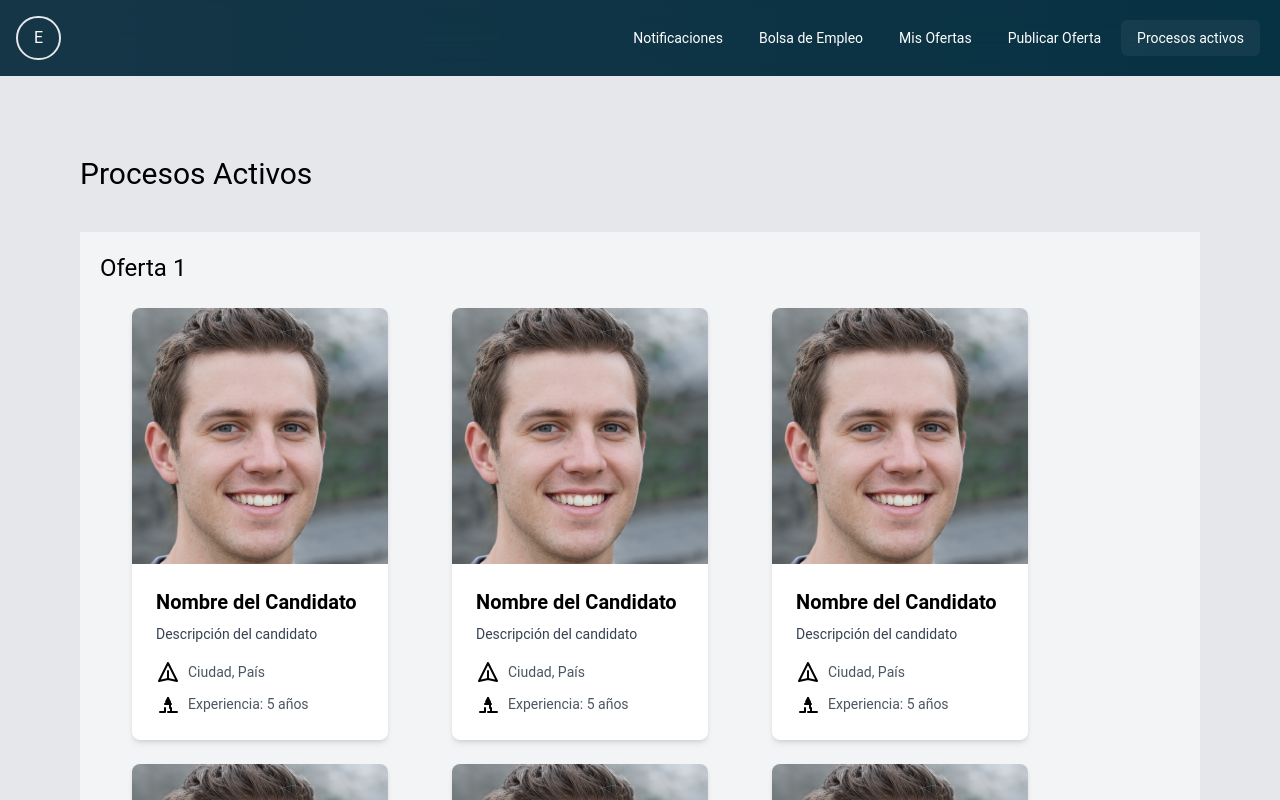
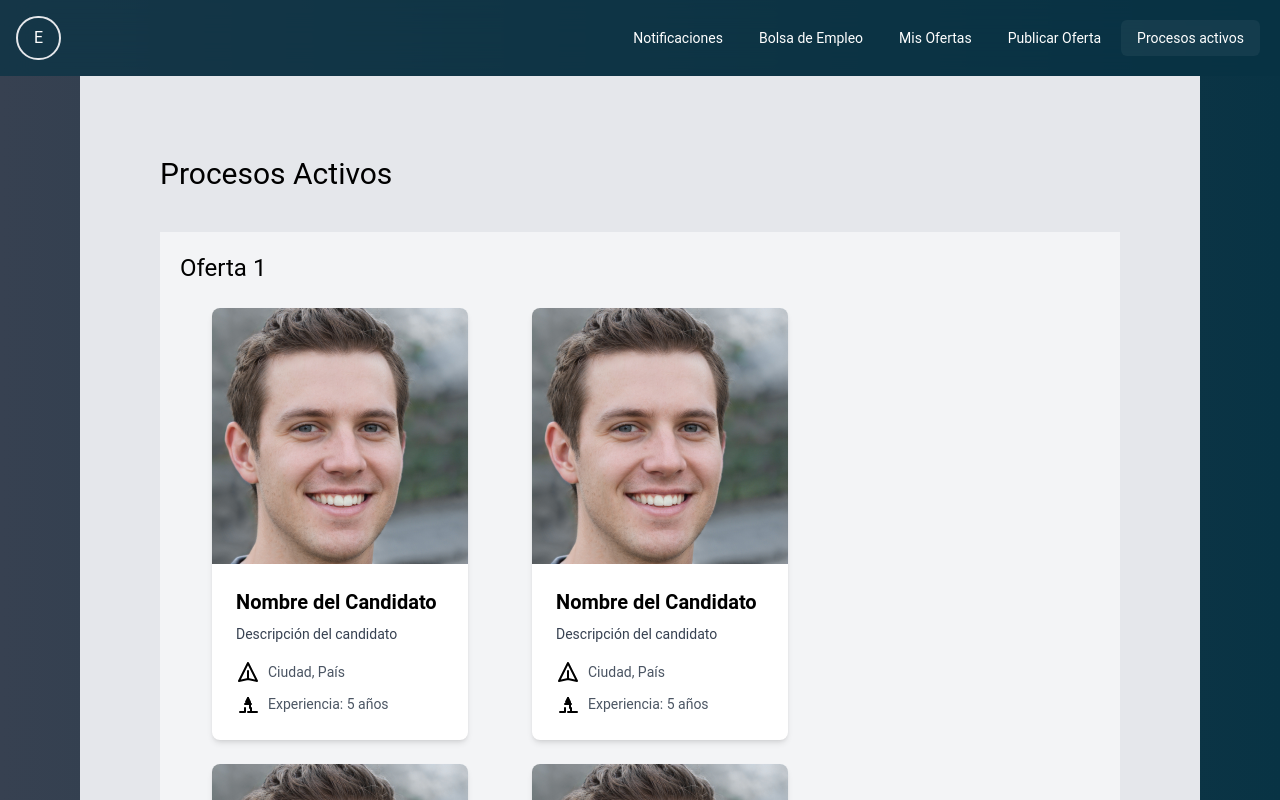
Before and after one commit to frankgimeno3/empleotecnicfront, a Next.js app: page /dashboard in a window 1280 px wide. Both pictures are taken after a click on the button "Procesos activos". Shown: the top 800 px of the page. Built offline with nearby package versions, Linux system fonts and the light colour scheme.

Commit message:
añado margenes a procesos activos

```diff
--- a/components/Dashboard/ProcesosActivos/ProcesosActivos.tsx
+++ b/components/Dashboard/ProcesosActivos/ProcesosActivos.tsx
@@ -2,8 +2,8 @@ import TarjetaCandidato from "./TarjetaCandidato";
 
 const ProcesosActivos = () => {
   return (
-    <div className="mt-6 mx-10vw w-full">
-      <div className="mt-10 p-20 bg-gray-200 ">
+    <div className="mt-6 mx-10vw w-full bg-gradient-to-r from-gray-700 to-cyan-950">
+      <div className="mt-10 mx-20 p-20 bg-gray-200 ">
         <h1 className="text-black text-3xl">
           Procesos Activos
         </h1>
```
